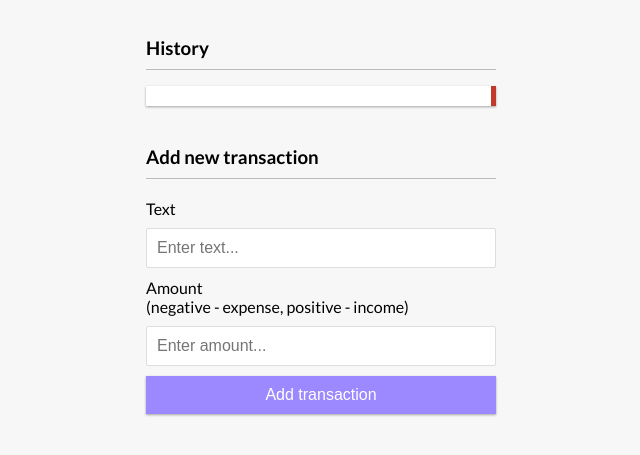
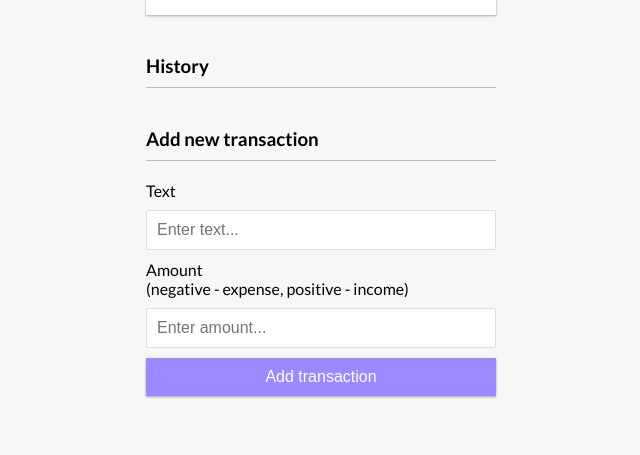
Before and after one commit to Ginryo0/20-Vanilla-Web-Projects, a plain HTML site: page Projects/09-Expense-Tracker/index.html in a window 1280 px wide. Shown: the part 299-754 px from the top of the page, without its empty margins (319-959 px from the left). Drawn offline with Linux system fonts and the light colour scheme.

Commit message:
update expenses tracker

```diff
--- a/Projects/09-Expense-Tracker/index.html
+++ b/Projects/09-Expense-Tracker/index.html
@@ -26,9 +26,9 @@
       </div>
       <h3>History</h3>
       <ul class="list" id="list">
-        <li class="minus">
-          <!-- Cash <span>-$400</span><button class="delete-btn">x</button> -->
-        </li>
+        <!-- <li class="minus">
+          Cash <span>-$400</span><button class="delete-btn">x</button>
+        </li> -->
       </ul>
       <h3>Add new transaction</h3>
       <form class="form" id="form">
```
Also changed, not shown: 1 other file.
